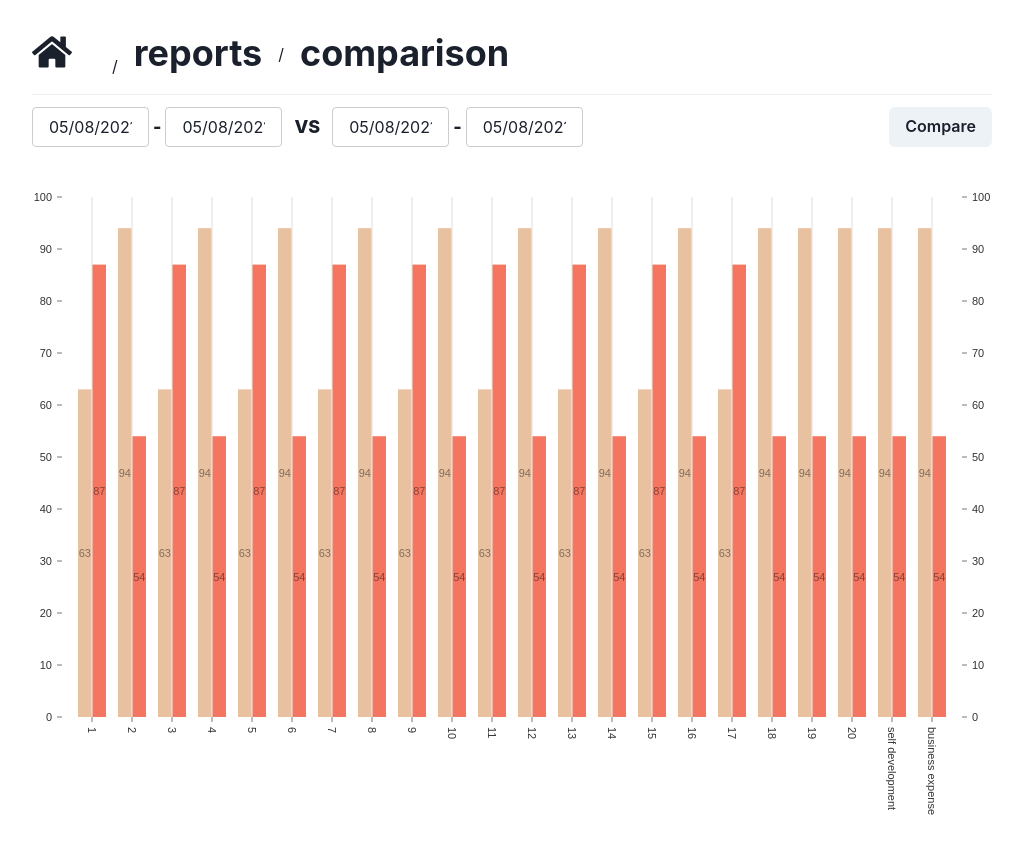
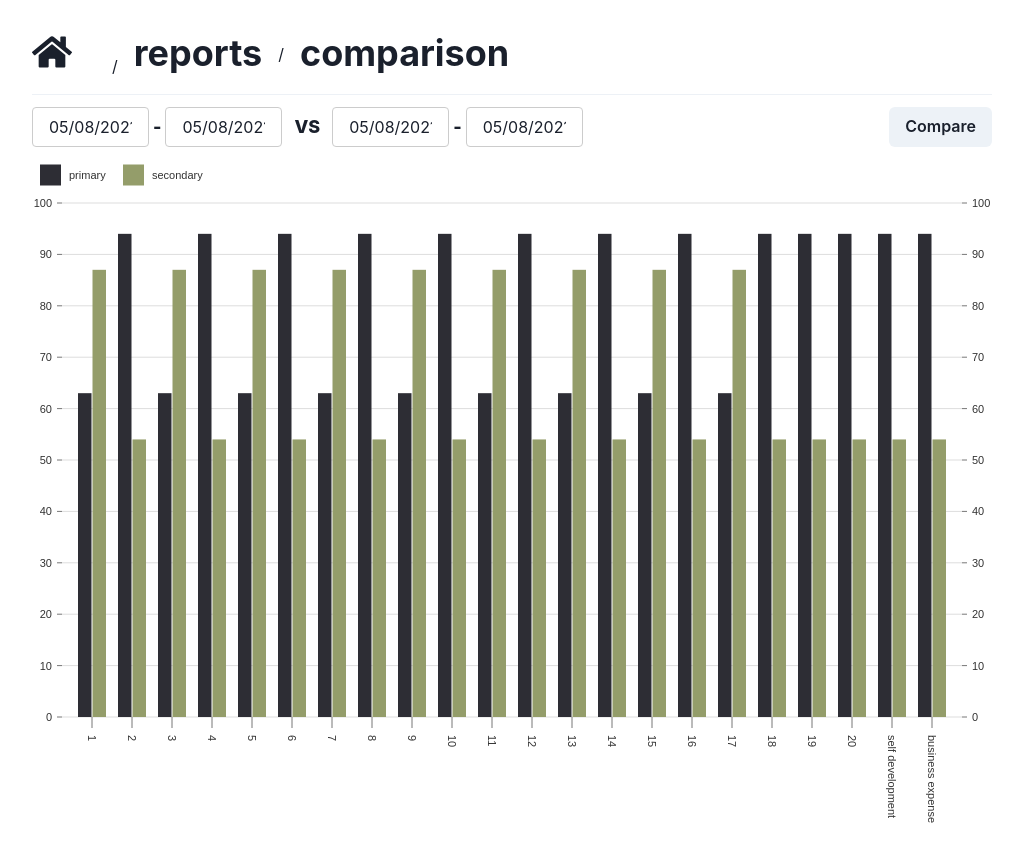
Before and after one commit to Vicorhe/finance_tracker, a Next.js app: page /1/reports/comparison in a window 1280 px wide. Shown: the top 862 px of the page, without its empty margins (128-1151 px from the left). Built offline with nearby package versions, Linux system fonts and the light colour scheme.

Commit message:
finalized bar chart look

```diff
--- a/components/BarChart.js
+++ b/components/BarChart.js
@@ -27,23 +27,35 @@ export default function BarChart({ data, fromDate, toDate }) {
     router.push(`/${user.name}/reports/breakdown`)
   }
 
+  function ToolTip({ id, value, color }) {
+    return (
+      <Box p={3}>
+        <Text fontSize="xl">
+          {id}: ${value}
+        </Text>
+        <Text fontSize="xs">
+          Click for Breakdown
+        </Text>
+      </Box>
+    );
+  }
+
   return <ResponsiveBar
     data={data}
-    keys={['hot dog', 'burger']}
-    indexBy="country"
-    margin={{ top: 50, right: 30, bottom: 150, left: 30 }}
+    keys={['primary', 'secondary']}
+    indexBy="area"
+    margin={{ top: 56, right: 30, bottom: 150, left: 30 }}
     innerPadding={1}
     padding={0.3}
     groupMode="grouped"
     layout="vertical"
     valueScale={{ type: 'linear' }}
     indexScale={{ type: 'band', round: true }}
-    colors={{ scheme: 'nivo' }}
-    borderColor={{ from: 'color', modifiers: [['darker', 1.6]] }}
+    colors={["#2d2d34", "#949d6a"]}
     axisRight={{ tickSize: 5, tickPadding: 5, tickRotation: 0, legend: '', legendOffset: 0 }}
     axisBottom={{
-      tickSize: 5,
-      tickPadding: 5,
+      tickSize: 11,
+      tickPadding: 7,
       tickRotation: 90,
       legend: '',
       legendPosition: 'middle',
@@ -57,13 +69,25 @@ export default function BarChart({ data, fromDate, toDate }) {
       legendPosition: 'middle',
       legendOffset: -40
     }}
-    enableGridX={true}
-    enableGridY={false}
-    labelSkipWidth={5}
-    labelSkipHeight={12}
-    labelTextColor={{ from: 'color', modifiers: [['darker', 1.6]] }}
-    legends={[]}
-    //tooltip={function () { }}
+    enableGridY={true}
+    labelSkipWidth={20}
+    labelTextColor="#f7f7ff"
+    legends={[
+      {
+        dataFrom: 'keys',
+        anchor: 'top-left',
+        direction: 'row',
+        justify: false,
+        translateX: -22,
+        translateY: -36,
+        itemWidth: 77,
+        itemHeight: 16,
+        itemsSpacing: 6,
+        symbolSize: 21,
+        itemDirection: 'left-to-right'
+      }
+    ]}
+    tooltip={ToolTip}
     animate={true}
     motionStiffness={90}
     motionDamping={15}
--- a/pages/[username]/reports/comparison.js
+++ b/pages/[username]/reports/comparison.js
@@ -157,159 +157,159 @@ export default function Comparison() {
 
   const datatmp = [
     {
-      "country": "1",
-      "hot dog": 63,
-      "hot dogColor": "hsl(343, 70%, 50%)",
-      "burger": 87,
-      "burgerColor": "hsl(158, 70%, 50%)",
+      "area": "1",
+      "primary": 63,
+      "primaryColor": "hsl(343, 70%, 50%)",
+      "secondary": 87,
+      "secondaryColor": "hsl(158, 70%, 50%)",
     },
     {
-      "country": "2",
-      "hot dog": 94,
-      "hot dogColor": "hsl(337, 70%, 50%)",
-      "burger": 54,
-      "burgerColor": "hsl(296, 70%, 50%)",
+      "area": "2",
+      "primary": 94,
+      "primaryColor": "hsl(337, 70%, 50%)",
+      "secondary": 54,
+      "secondaryColor": "hsl(296, 70%, 50%)",
     },
     {
-      "country": "3",
-      "hot dog": 63,
-      "hot dogColor": "hsl(343, 70%, 50%)",
-      "burger": 87,
-      "burgerColor": "hsl(158, 70%, 50%)",
+      "area": "3",
+      "primary": 63,
+      "primaryColor": "hsl(343, 70%, 50%)",
+      "secondary": 87,
+      "secondaryColor": "hsl(158, 70%, 50%)",
     },
     {
-      "country": "4",
-      "hot dog": 94,
-      "hot dogColor": "hsl(337, 70%, 50%)",
-      "burger": 54,
-      "burgerColor": "hsl(296, 70%, 50%)",
+      "area": "4",
+      "primary": 94,
+      "primaryColor": "hsl(337, 70%, 50%)",
+      "secondary": 54,
+      "secondaryColor": "hsl(296, 70%, 50%)",
     },
     {
-      "country": "5",
-      "hot dog": 63,
-      "hot dogColor": "hsl(343, 70%, 50%)",
-      "burger": 87,
-      "burgerColor": "hsl(158, 70%, 50%)",
+      "area": "5",
+      "primary": 63,
+      "primaryColor": "hsl(343, 70%, 50%)",
+      "secondary": 87,
+      "secondaryColor": "hsl(158, 70%, 50%)",
     },
     {
-      "country": "6",
-      "hot dog": 94,
-      "hot dogColor": "hsl(337, 70%, 50%)",
-      "burger": 54,
-      "burgerColor": "hsl(296, 70%, 50%)",
+      "area": "6",
+      "primary": 94,
+      "primaryColor": "hsl(337, 70%, 50%)",
+      "secondary": 54,
+      "secondaryColor": "hsl(296, 70%, 50%)",
     },
     {
-      "country": "7",
-      "hot dog": 63,
-      "hot dogColor": "hsl(343, 70%, 50%)",
-      "burger": 87,
-      "burgerColor": "hsl(158, 70%, 50%)",
+      "area": "7",
+      "primary": 63,
+      "primaryColor": "hsl(343, 70%, 50%)",
+      "secondary": 87,
+      "secondaryColor": "hsl(158, 70%, 50%)",
     },
     {
-      "country": "8",
-      "hot dog": 94,
-      "hot dogColor": "hsl(337, 70%, 50%)",
-      "burger": 54,
-      "burgerColor": "hsl(296, 70%, 50%)",
+      "area": "8",
+      "primary": 94,
+      "primaryColor": "hsl(337, 70%, 50%)",
+      "secondary": 54,
+      "secondaryColor": "hsl(296, 70%, 50%)",
     },
     {
-      "country": "9",
-      "hot dog": 63,
-      "hot dogColor": "hsl(343, 70%, 50%)",
-      "burger": 87,
-      "burgerColor": "hsl(158, 70%, 50%)",
+      "area": "9",
+      "primary": 63,
+      "primaryColor": "hsl(343, 70%, 50%)",
+      "secondary": 87,
+      "secondaryColor": "hsl(158, 70%, 50%)",
     },
     {
-      "country": "10",
-      "hot dog": 94,
-      "hot dogColor": "hsl(337, 70%, 50%)",
-      "burger": 54,
-      "burgerColor": "hsl(296, 70%, 50%)",
+      "area": "10",
+      "primary": 94,
+      "primaryColor": "hsl(337, 70%, 50%)",
+      "secondary": 54,
+      "secondaryColor": "hsl(296, 70%, 50%)",
     },
     {
-      "country": "11",
-      "hot dog": 63,
-      "hot dogColor": "hsl(343, 70%, 50%)",
-      "burger": 87,
-      "burgerColor": "hsl(158, 70%, 50%)",
+      "area": "11",
+      "primary": 63,
+      "primaryColor": "hsl(343, 70%, 50%)",
+      "secondary": 87,
+      "secondaryColor": "hsl(158, 70%, 50%)",
     },
     {
-      "country": "12",
-      "hot dog": 94,
-      "hot dogColor": "hsl(337, 70%, 50%)",
-      "burger": 54,
-      "burgerColor": "hsl(296, 70%, 50%)",
+      "area": "12",
+      "primary": 94,
+      "primaryColor": "hsl(337, 70%, 50%)",
+      "secondary": 54,
+      "secondaryColor": "hsl(296, 70%, 50%)",
     },
     {
-      "country": "13",
-      "hot dog": 63,
-      "hot dogColor": "hsl(343, 70%, 50%)",
-      "burger": 87,
-      "burgerColor": "hsl(158, 70%, 50%)",
+      "area": "13",
+      "primary": 63,
+      "primaryColor": "hsl(343, 70%, 50%)",
+      "secondary": 87,
+      "secondaryColor": "hsl(158, 70%, 50%)",
     },
     {
-      "country": "14",
-      "hot dog": 94,
-      "hot dogColor": "hsl(337, 70%, 50%)",
-      "burger": 54,
-      "burgerColor": "hsl(296, 70%, 50%)",
+      "area": "14",
+      "primary": 94,
+      "primaryColor": "hsl(337, 70%, 50%)",
+      "secondary": 54,
+      "secondaryColor": "hsl(296, 70%, 50%)",
     },
     {
-      "country": "15",
-      "hot dog": 63,
-      "hot dogColor": "hsl(343, 70%, 50%)",
-      "burger": 87,
-      "burgerColor": "hsl(158, 70%, 50%)",
+      "area": "15",
+      "primary": 63,
+      "primaryColor": "hsl(343, 70%, 50%)",
+      "secondary": 87,
+      "secondaryColor": "hsl(158, 70%, 50%)",
     },
     {
-      "country": "16",
-      "hot dog": 94,
-      "hot dogColor": "hsl(337, 70%, 50%)",
-      "burger": 54,
-      "burgerColor": "hsl(296, 70%, 50%)",
+      "area": "16",
+      "primary": 94,
+      "primaryColor": "hsl(337, 70%, 50%)",
+      "secondary": 54,
+      "secondaryColor": "hsl(296, 70%, 50%)",
     },
     {
-      "country": "17",
-      "hot dog": 63,
-      "hot dogColor": "hsl(343, 70%, 50%)",
-      "burger": 87,
-      "burgerColor": "hsl(158, 70%, 50%)",
+      "area": "17",
+      "primary": 63,
+      "primaryColor": "hsl(343, 70%, 50%)",
+      "secondary": 87,
+      "secondaryColor": "hsl(158, 70%, 50%)",
     },
     {
-      "country": "18",
-      "hot dog": 94,
-      "hot dogColor": "hsl(337, 70%, 50%)",
-      "burger": 54,
-      "burgerColor": "hsl(296, 70%, 50%)",
+      "area": "18",
+      "primary": 94,
+      "primaryColor": "hsl(337, 70%, 50%)",
+      "secondary": 54,
+      "secondaryColor": "hsl(296, 70%, 50%)",
     }
     ,
     {
-      "country": "19",
-      "hot dog": 94,
-      "hot dogColor": "hsl(337, 70%, 50%)",
-      "burger": 54,
-      "burgerColor": "hsl(296, 70%, 50%)",
+      "area": "19",
+      "primary": 94,
+      "primaryColor": "hsl(337, 70%, 50%)",
+      "secondary": 54,
+      "secondaryColor": "hsl(296, 70%, 50%)",
     },
     {
-      "country": "20",
-      "hot dog": 94,
-      "hot dogColor": "hsl(337, 70%, 50%)",
-      "burger": 54,
-      "burgerColor": "hsl(296, 70%, 50%)",
+      "area": "20",
+      "primary": 94,
+      "primaryColor": "hsl(337, 70%, 50%)",
+      "secondary": 54,
+      "secondaryColor": "hsl(296, 70%, 50%)",
     },
     {
-      "country": "self development",
-      "hot dog": 94,
-      "hot dogColor": "hsl(337, 70%, 50%)",
-      "burger": 54,
-      "burgerColor": "hsl(296, 70%, 50%)",
+      "area": "self development",
+      "primary": 94,
+      "primaryColor": "hsl(337, 70%, 50%)",
+      "secondary": 54,
+      "secondaryColor": "hsl(296, 70%, 50%)",
     },
     {
-      "country": "business expense",
-      "hot dog": 94,
-      "hot dogColor": "hsl(337, 70%, 50%)",
-      "burger": 54,
-      "burgerColor": "hsl(296, 70%, 50%)",
+      "area": "business expense",
+      "primary": 94,
+      "primaryColor": "hsl(337, 70%, 50%)",
+      "secondary": 54,
+      "secondaryColor": "hsl(296, 70%, 50%)",
     }
   ]
 
```
